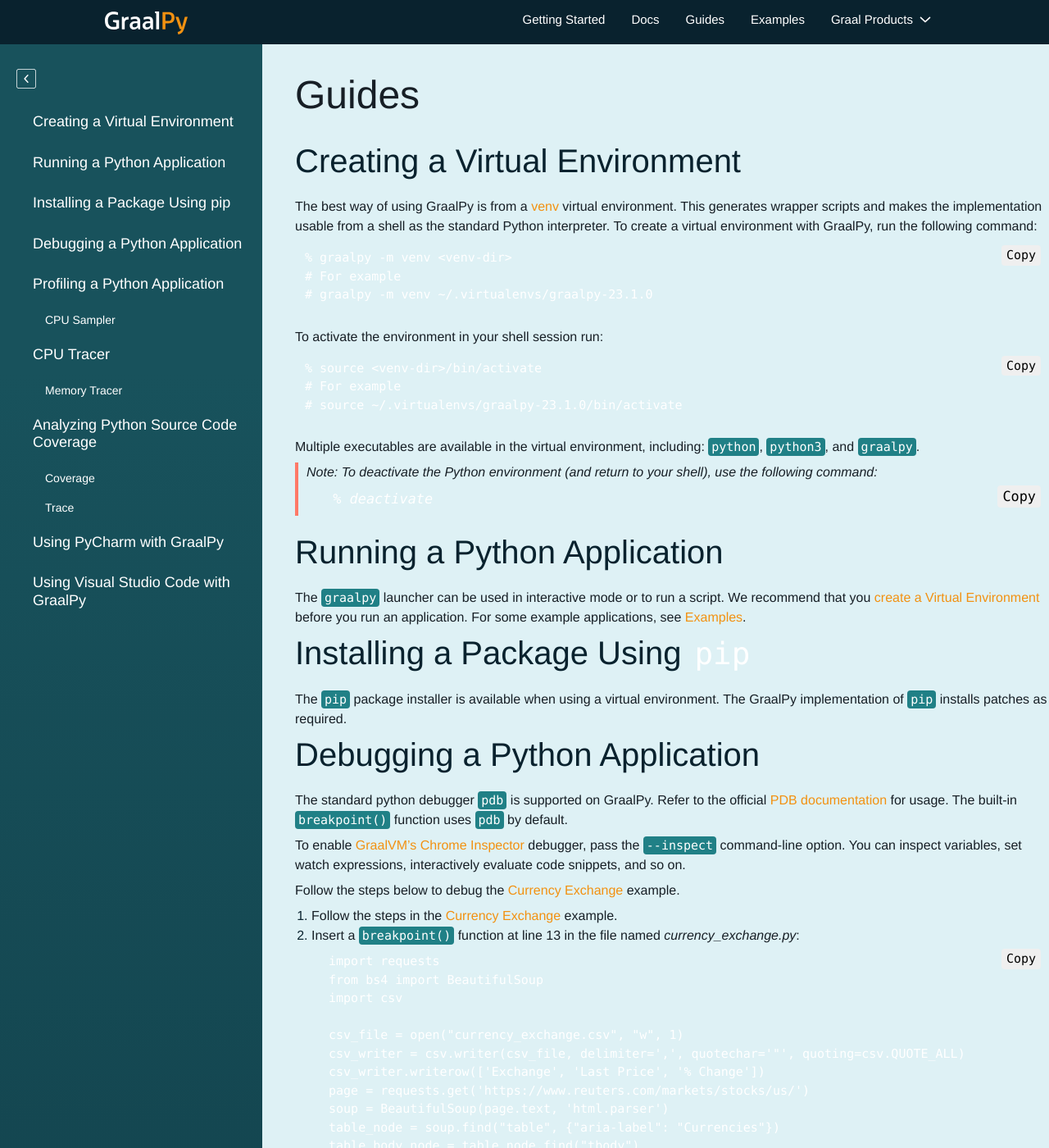
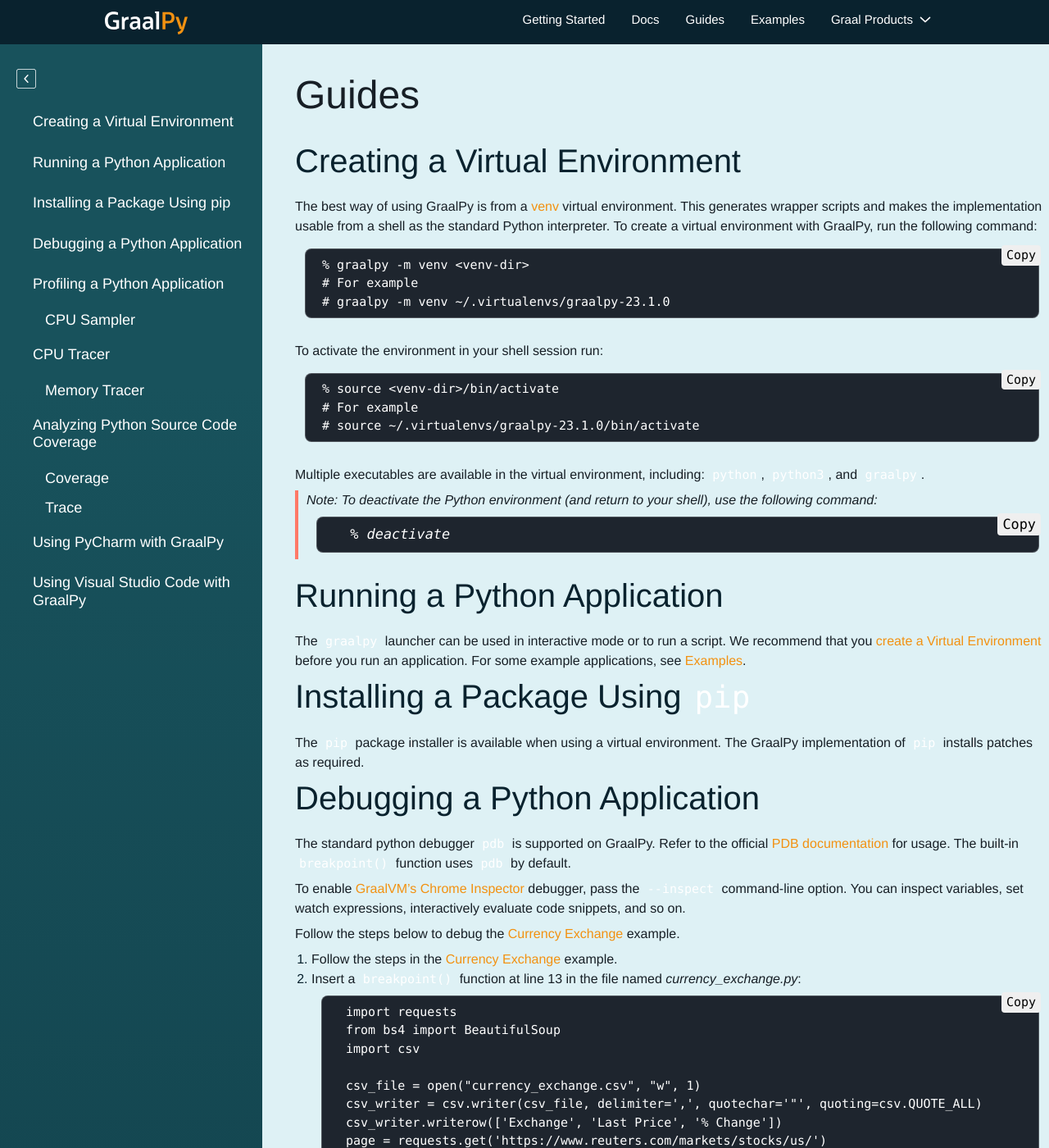
Before and after one commit to Y-Shcheholskyy/graalpy.github.io, a Jekyll site: the page built from docs/guides/Guides.md, in a window 1280 px wide and 1400 px high. Shown: the whole window at 82% size. Built offline with Jekyll 4.4.1, drawn with Linux system fonts in a browser that asks for light colours.

Commit message:
Review custom CSS files added during implementation

```diff
--- a/_sass/minima/layout/_docs.scss
+++ b/_sass/minima/layout/_docs.scss
@@ -8,12 +8,12 @@
 
     &:last-of-type { margin-bottom: 0; }
 
-    code {
-        color: rgb(255, 255, 255);
-        background: #208086;
-        padding: 2px 4px;
-        border-radius: 4px;
-    }
+    // code {
+    //     color: rgb(255, 255, 255);
+    //     background: #208086;
+    //     padding: 2px 4px;
+    //     border-radius: 4px;
+    // }
   }
 
 .toc .h2 {
@@ -42,6 +42,36 @@
             font-weight: 400;
           }
     }
-    font-size: 14px;
-    padding-left: 15px;
 }
+
+code.language-bash {
+    display: block;
+    overflow-x: auto;
+    background: #1e252e;
+    border-radius: 8px;
+    border: 0.4px solid #ffffff39;
+    color: #ffffff;
+    padding: 0.5em 20px !important;
+}
+
+code.language-python {
+    display: block;
+    overflow-x: auto;
+    background: #1e252e;
+    border-radius: 8px;
+    border: 0.4px solid #ffffff39;
+    color: #ffffff;
+    padding: 0.5em 20px !important;
+}
+
+button.copy-button {
+    position: absolute;
+    top: 10px;
+    right: 15px;
+    border: none;
+    border-radius: 4px;
+}
+
+details {
+    color: #09222E;
+}
--- a/_sass/minima/layout/_footer.scss
+++ b/_sass/minima/layout/_footer.scss
@@ -51,11 +51,12 @@
     }
   }
 }
+
 ul.footer-list {
   margin-left: 0px;
 }
 
-  .flex-test{
+.flex-test {
   display: flex;
   flex-direction: column;
 }
--- a/_sass/minima/layout/_menu.scss
+++ b/_sass/minima/layout/_menu.scss
@@ -11,7 +11,6 @@
         margin: 0 auto;
         position: fixed;
     }
-
     .menu__list {
         position: absolute;
         top: 46px;
@@ -49,12 +48,10 @@
                 width: 101%;
             }
         }
-
         &.icons {
             display: none;
         }
     }
-
     .menu__link {
         padding: 5px 0;
         color: #ffffff;
@@ -68,7 +65,6 @@
             font-weight: 600;
             margin-top: 16px;
         }
-
         .icon {
             fill: #00758F;
             font-size: 40px;
@@ -124,7 +120,6 @@
 }
 
 //Cross-navigation styles
-
 .stack-container {
     position: relative;
     z-index: 1;
--- a/_sass/minima/layout/_sidebar.scss
+++ b/_sass/minima/layout/_sidebar.scss
@@ -82,11 +82,7 @@
   }
 }
 
-//FOR DOCS PAGE_________NOT ONLY SIDEBAR
-
-.space-color{
-  // background-color: #F3F7FF;
-}
+//FOR DOCS PAGE, NOT ONLY SIDEBAR
 
 .col-sm-3.docsimpro {
   flex: 0 0 335px;
@@ -108,6 +104,7 @@
 .guides-container {
   padding: 40px 24px 40px 48px;
 }
+
 .guide__content_2 {
   min-width: none;
   background-color: #F3F7FF;
@@ -146,7 +143,6 @@
 
 //COLAPSED SIDEBAR STYLES
 .short {
-
   .menuabout img {
     margin: 0 auto;
     margin-top: 10px;
@@ -174,11 +170,9 @@
   .tagline_about_gcn p {
     margin-left: 0px;
   }
-
   .version-dropdown {
     display: none !important;
   }
-
   .col-sm-9 {
     flex: 0 0 95% !important;
     max-width: 95% !important;
--- a/_sass/minima/layout/_toc-bullets.scss
+++ b/_sass/minima/layout/_toc-bullets.scss
@@ -141,5 +141,5 @@
   and (max-width: 565px) {
     background: transparent;
     margin-top: 70px;
+  }
 }
-}
```
Also changed, not shown: _sass/minima/layout/_home.scss (+26 -2 lines). Lines whose indentation alone changed are shown as unchanged.
